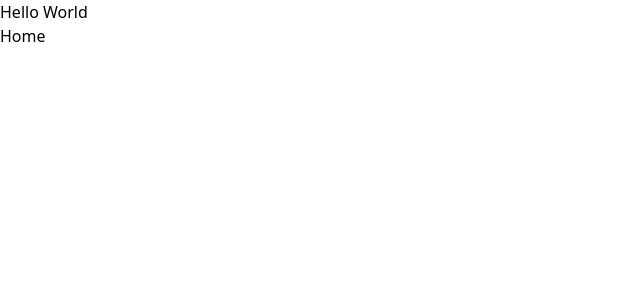
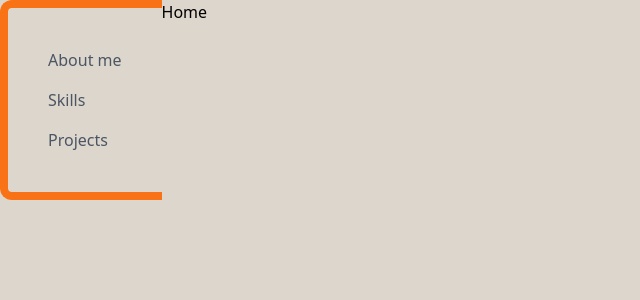
Before and after one commit to maelreinertmartinez/portfolio, a Vue app: page / in a window 1280 px wide. Shown: the top 300 px of the page, without its empty margins (0-640 px from the left). Built offline with nearby package versions, Linux system fonts and the light colour scheme.

Commit message:
Enhance UI layout and styling: add NavMenu component, integrate custom 'timberwolf' color palette in Tailwind config, and update App.vue to include NavMenu within a flex container.

```diff
--- a/src/App.vue
+++ b/src/App.vue
@@ -1,8 +1,11 @@
 <script setup lang="ts">
 import { RouterView } from 'vue-router'
+import NavMenu from './components/NavMenu.vue'
 </script>
 
 <template>
-  <p>Hello World</p>
-  <RouterView />
+  <div class="flex bg-timberwolf-200 w-full h-screen">
+    <NavMenu />
+    <RouterView />
+  </div>
 </template>
--- /dev/null
+++ b/src/components/NavMenu.vue
@@ -0,0 +1,13 @@
+<script setup lang="ts">
+import { RouterLink } from 'vue-router'
+</script>
+
+<template>
+  <nav
+    class="flex flex-col gap-4 text-gray-600 border-y-8 border-l-8 p-10 rounded-l-xl w-max h-max border-orange-500"
+  >
+    <RouterLink to="/">About me</RouterLink>
+    <RouterLink to="/skills">Skills</RouterLink>
+    <RouterLink to="/projects">Projects</RouterLink>
+  </nav>
+</template>
--- a/tailwind.config.js
+++ b/tailwind.config.js
@@ -2,7 +2,23 @@
 export default {
   content: ['./index.html', './src/**/*.{vue,js,ts,jsx,tsx}'],
   theme: {
-    extend: {},
+    extend: {
+      colors: {
+        timberwolf: {
+          50: '#f8f6f4',
+          100: '#eeebe6',
+          200: '#ddd6cc',
+          300: '#c7bbaa',
+          400: '#af9c88',
+          500: '#9f8570',
+          600: '#927664',
+          700: '#7a6154',
+          800: '#645048',
+          900: '#52433c',
+          950: '#2b231f',
+        },
+      },
+    },
   },
   plugins: [],
 }
```
Also changed, not shown: 1 other file (tests, documents, lock files or other folders).
